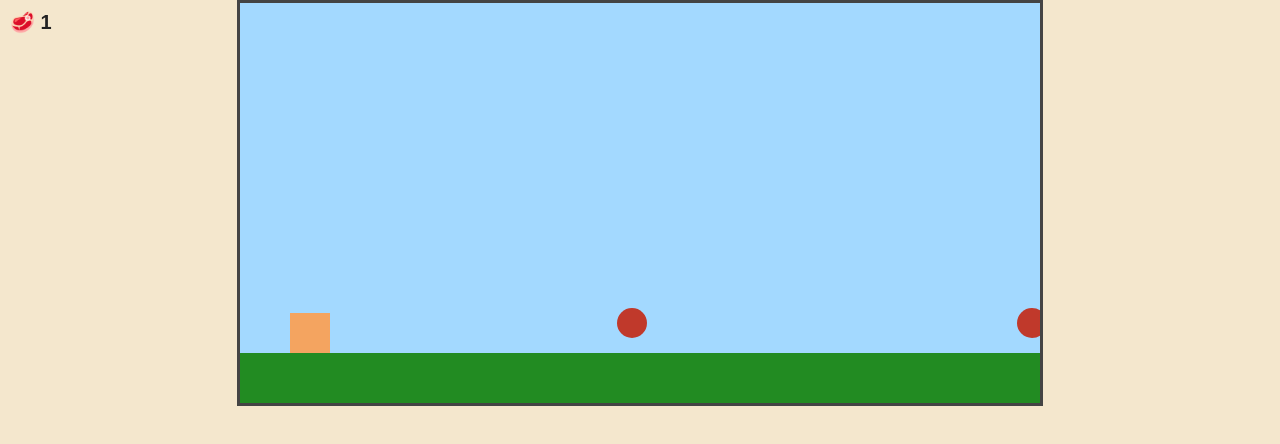
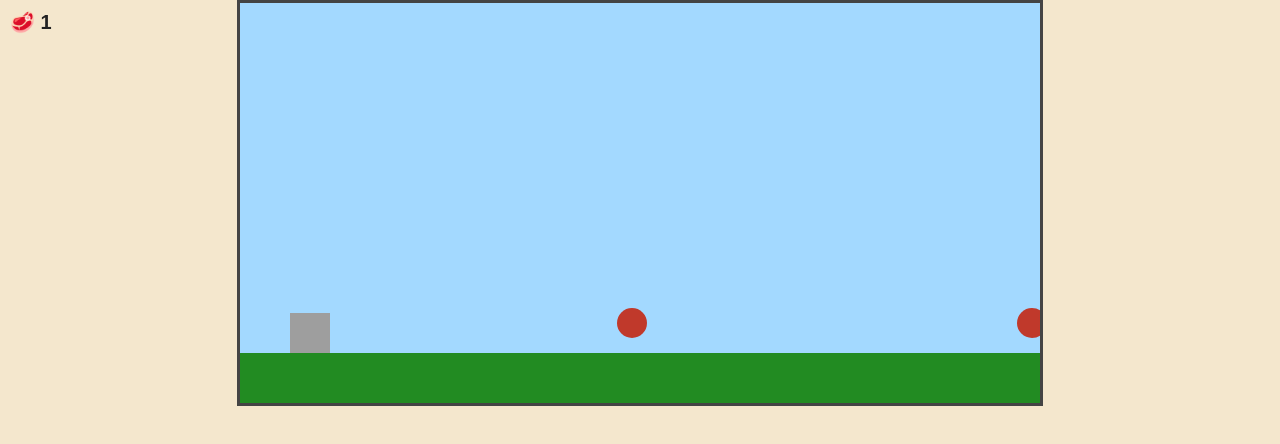
Before and after one commit to SUIPup/suipup-bark-battle, a plain HTML site: page index.html in a window 1280 px wide. Drawn offline with Linux system fonts and the light colour scheme.

Commit message:
Update index.html

```diff
--- a/index.html
+++ b/index.html
@@ -37,16 +37,16 @@
     const canvas = document.getElementById("game");
     const ctx = canvas.getContext("2d");
     const scoreDisplay = document.getElementById("score");
-
+const pupImg = new Image();
+pupImg.src = "sui-pup.PNG"; // Make sure this filename matches your uploaded image
     let pup = { x: 50, y: 300, width: 40, height: 40, velocityY: 0, jumpPower: -10, gravity: 0.6, grounded: false };
     let meats = [];
     let frame = 0;
     let score = 0;
 
     function drawPup() {
-      ctx.fillStyle = "#f4a460"; // Sui Pup color
-      ctx.fillRect(pup.x, pup.y, pup.width, pup.height);
-    }
+  ctx.drawImage(pupImg, pup.x, pup.y, pup.width, pup.height);
+}
 
     function drawGround() {
       ctx.fillStyle = "#228B22";
```
